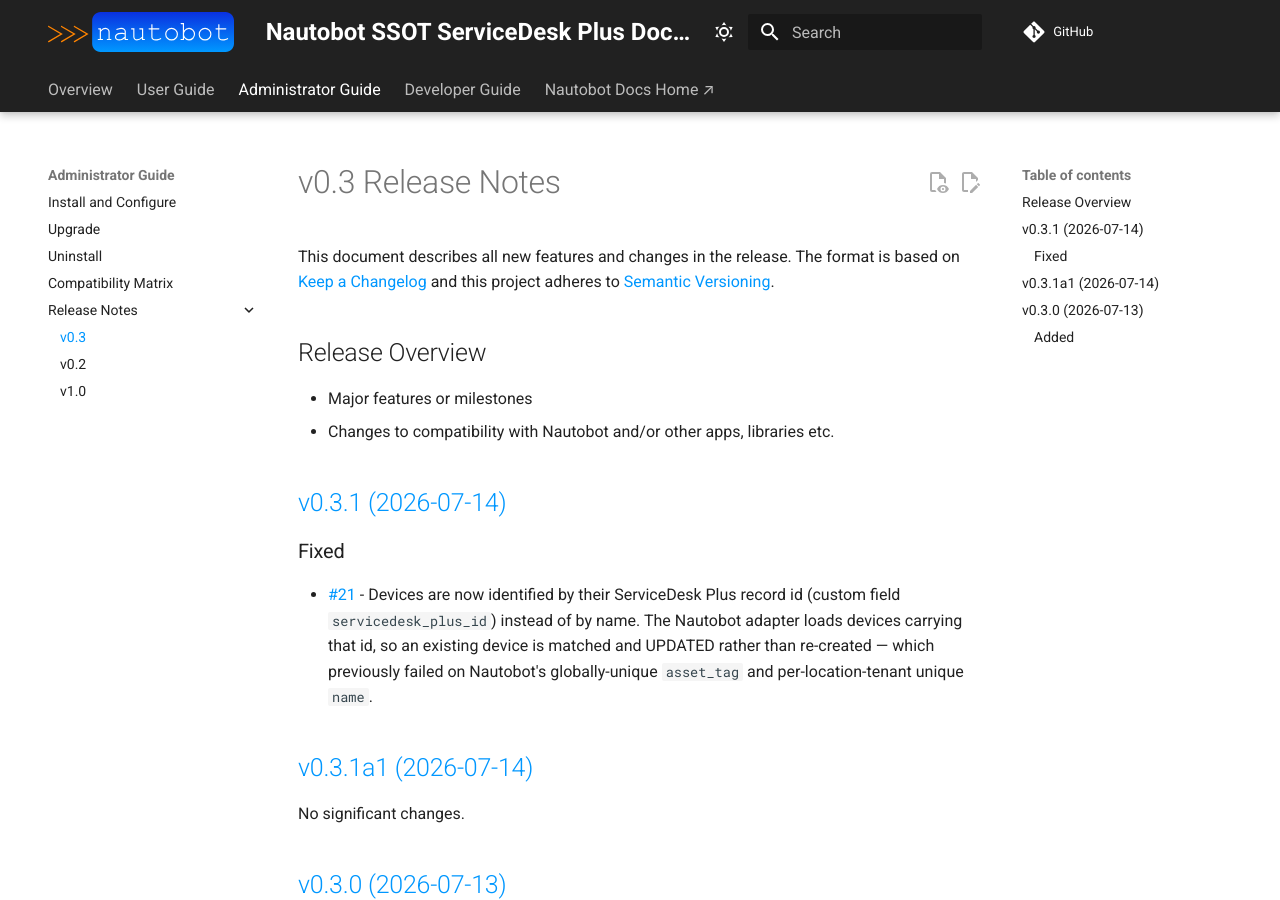
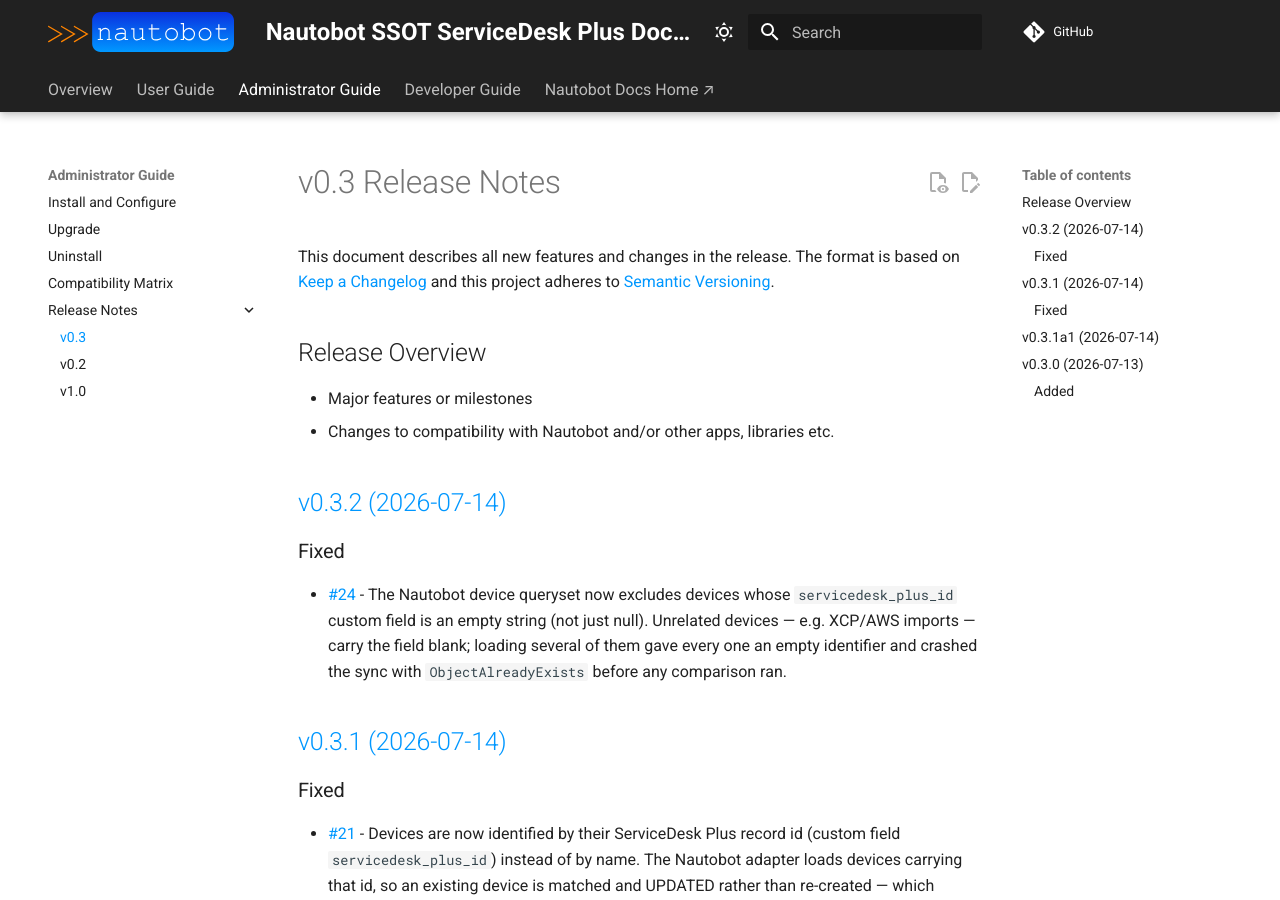
Before and after one commit to nrtc-ops/nautobot-app-ssot-servicedesk-plus, an MkDocs documentation site: the page built from docs/admin/release_notes/version_0.3.md, in a window 1280 px wide and 900 px high. Built offline with MkDocs 1.6.1 and Material for MkDocs 9.7.7, drawn with Linux system fonts in a browser that asks for light colours; comment, search, counter and statistics services are not loaded.

Commit message:
prepare release v0.3.2

```diff
--- a/docs/admin/release_notes/version_0.3.md
+++ b/docs/admin/release_notes/version_0.3.md
@@ -8,6 +8,12 @@
 - Changes to compatibility with Nautobot and/or other apps, libraries etc.
 
 <!-- towncrier release notes start -->
+
+## [v0.3.2 (2026-07-14)](https://github.com/nrtc-ops/nautobot-app-ssot-servicedesk-plus/releases/tag/v0.3.2)
+
+### Fixed
+
+- [#24](https://github.com/nrtc-ops/nautobot-app-ssot-servicedesk-plus/issues/24) - The Nautobot device queryset now excludes devices whose `servicedesk_plus_id` custom field is an empty string (not just null). Unrelated devices — e.g. XCP/AWS imports — carry the field blank; loading several of them gave every one an empty identifier and crashed the sync with `ObjectAlreadyExists` before any comparison ran.
 
 ## [v0.3.1 (2026-07-14)](https://github.com/nrtc-ops/nautobot-app-ssot-servicedesk-plus/releases/tag/v0.3.1)
 
--- a/pyproject.toml
+++ b/pyproject.toml
@@ -1,6 +1,6 @@
 [tool.poetry]
 name = "nautobot-ssot-servicedesk-plus"
-version = "0.3.2a0"
+version = "0.3.2"
 description = "Nautobot SSOT ServiceDesk Plus"
 authors = ["NRTC DSO <devsecops@nrtc.coop>"]
 license = "Apache-2.0"
```
Also changed, not shown: 1 other file.
